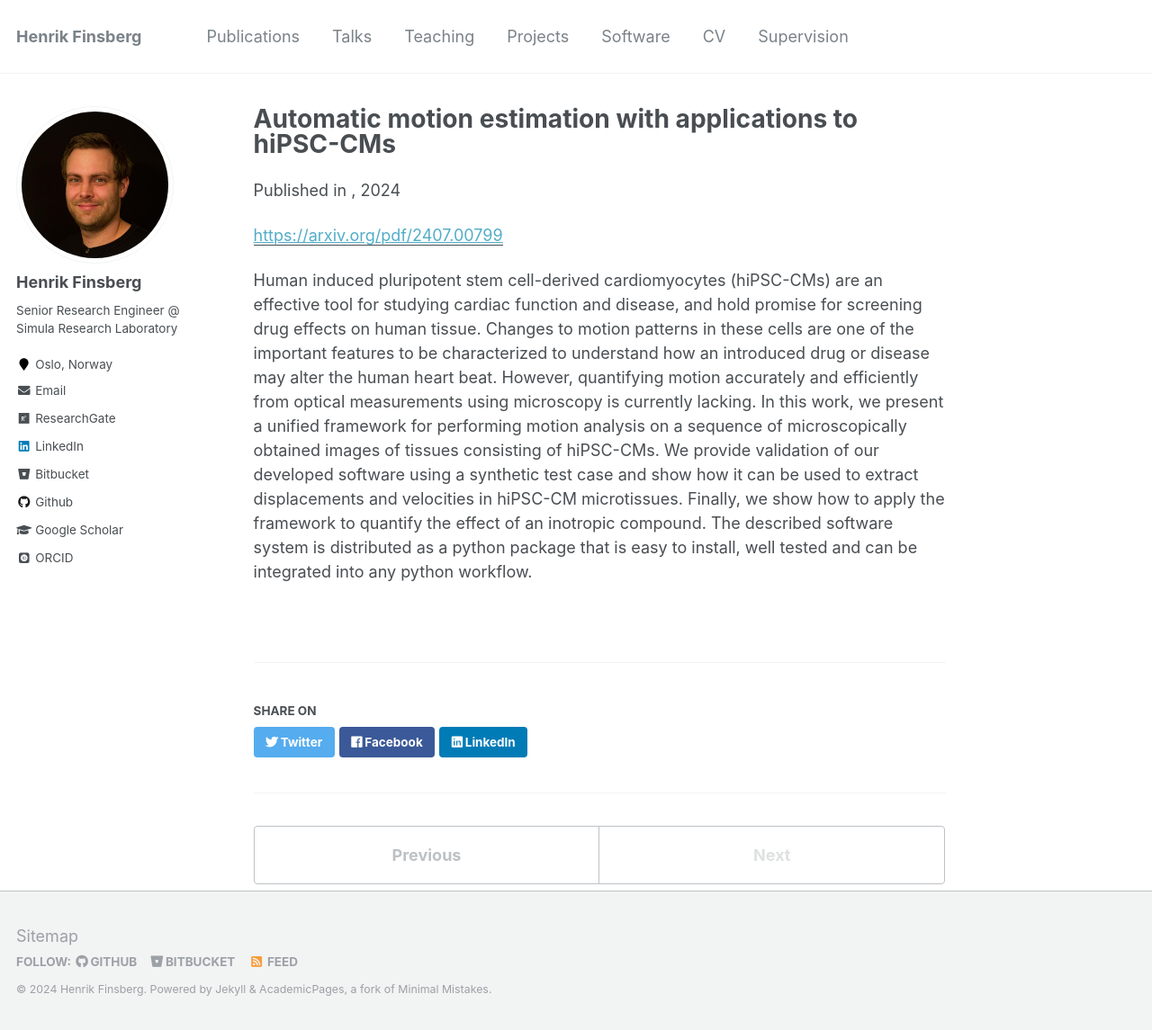
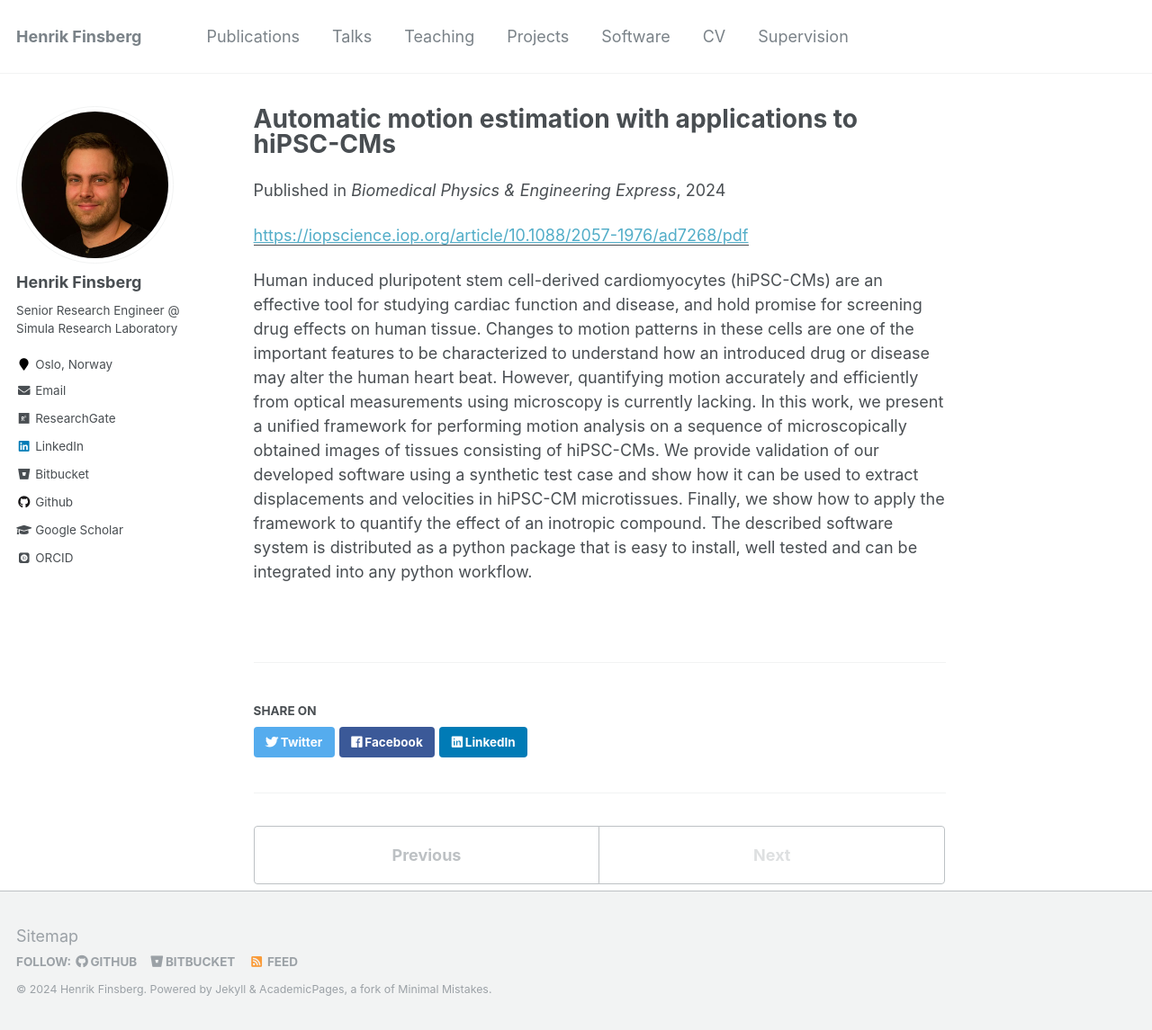
Before and after one commit to finsberg/finsberg.github.io, a Jekyll site: the page built from _publications/2024-6-30-automatic-motion-estimation.md, in a window 1280 px wide and 1145 px high. Shown: the whole window at 90% size. Built offline with Jekyll 4.4.1, drawn with Linux system fonts in a browser that asks for light colours; some web fonts are replaced.

Commit message:
Add venue to motion tracking paper

```diff
--- a/_publications/2024-6-30-automatic-motion-estimation.md
+++ b/_publications/2024-6-30-automatic-motion-estimation.md
@@ -4,8 +4,8 @@ collection: publications
 permalink: /publication/automatic-motion-estimation
 excerpt: 'Human induced pluripotent stem cell-derived cardiomyocytes (hiPSC-CMs) are an effective tool for studying cardiac function and disease, and hold promise for screening drug effects on human tissue'
 date: 2024-6-30
-venue: ''
-paperurl: 'https://arxiv.org/pdf/2407.00799'
+venue: 'Biomedical Physics & Engineering Express'
+paperurl: 'https://iopscience.iop.org/article/10.1088/2057-1976/ad7268/pdf'
 authors:': 'Henrik Finsberg, Verena Charwat, Kevin Healy, Samuel Wall'
 ---
 
```
